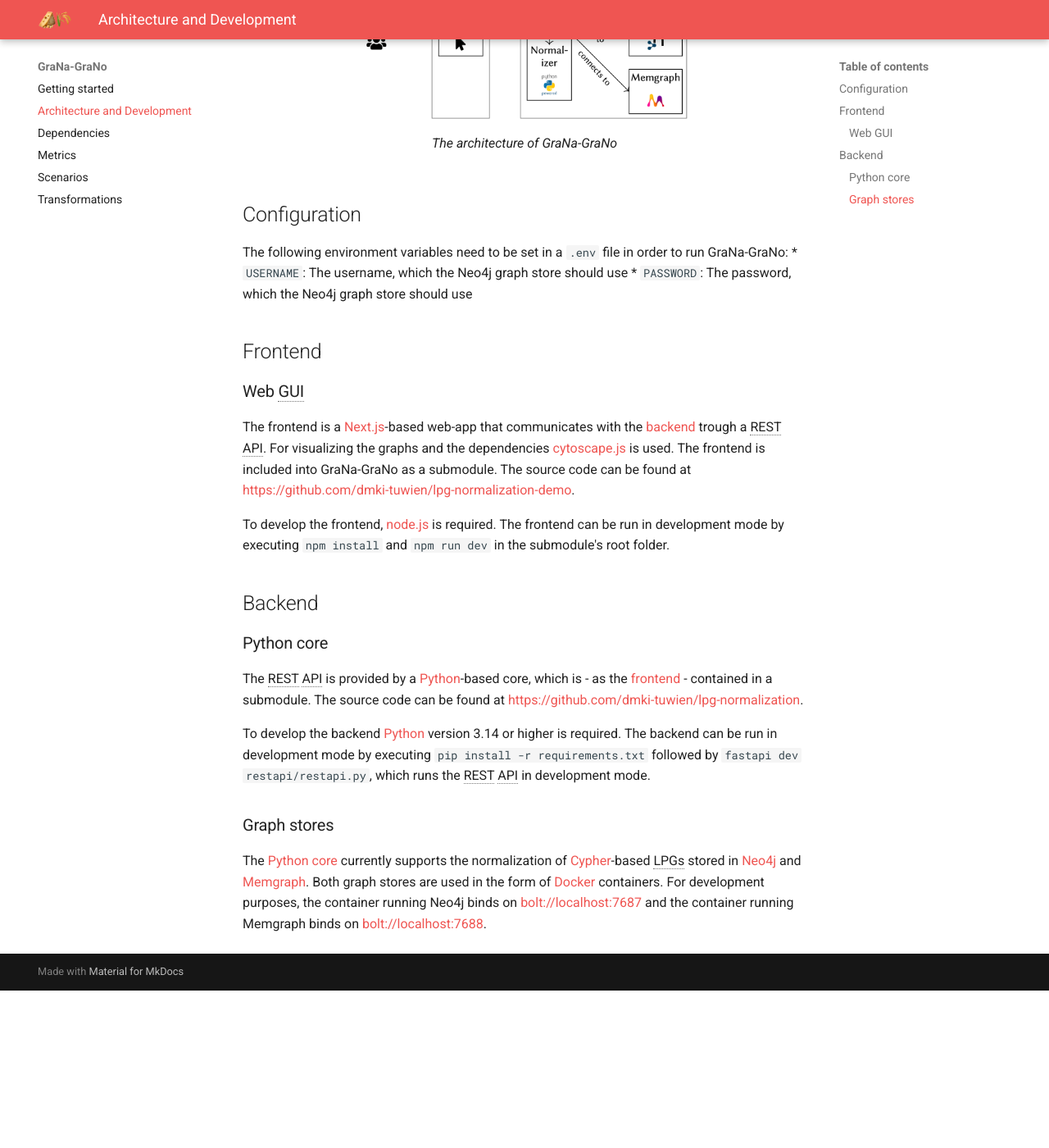
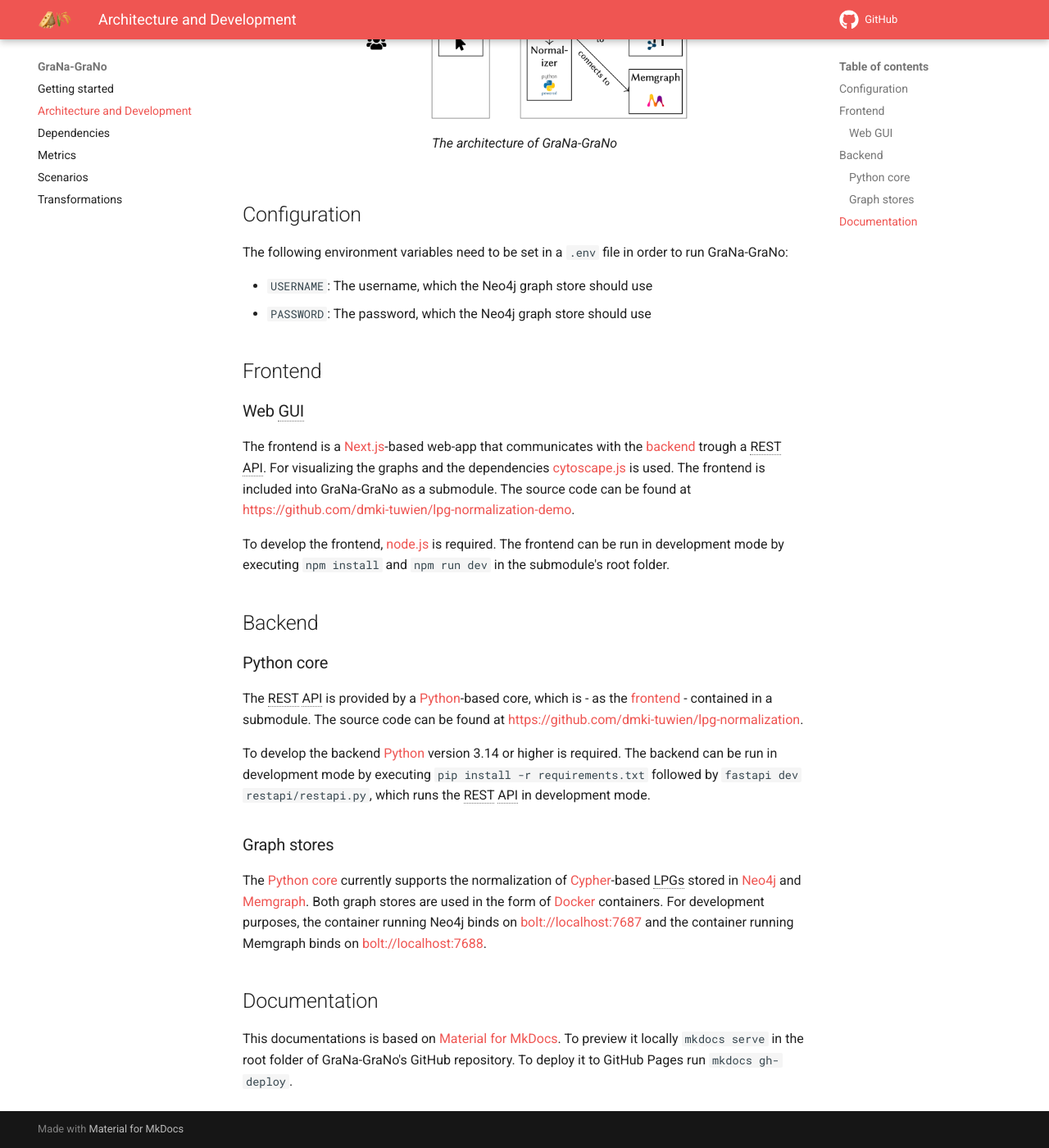
Before and after one commit to dmki-tuwien/grana-grano, an MkDocs documentation site: the page built from docs/architecture.md, in a window 1280 px wide and 1400 px high, scrolled down 336 px. Shown: the whole window at 82% size. Built offline with MkDocs 1.6.1 and Material for MkDocs 9.7.7, drawn with Linux system fonts in a browser that asks for light colours; comment, search, counter and statistics services are not loaded; before the commit the page ends 1544 px from its top, so only the background shows below that.

Commit message:
Fix docs

```diff
--- a/docs/architecture.md
+++ b/docs/architecture.md
@@ -10,6 +10,7 @@
 
 ## Configuration
 The following environment variables need to be set in a `.env` file in order to run GraNa-GraNo:
+
 * `USERNAME`: The username, which the Neo4j graph store should use
 * `PASSWORD`: The password, which the Neo4j graph store should use
 
@@ -37,3 +38,9 @@
 stored in [Neo4j](https://neo4j.com) and [Memgraph](https://memgraph.com).
 Both graph stores are used in the form of [Docker](https://docker.com) containers.
 For development purposes, the container running Neo4j binds on [bolt://localhost:7687](bolt://localhost:7687) and the container running Memgraph binds on [bolt://localhost:7688](bolt://localhost:7688).
+
+## Documentation
+
+This documentations is based on [Material for MkDocs](https://squidfunk.github.io/mkdocs-material/).
+To preview it locally `mkdocs serve` in the root folder of GraNa-GraNo's GitHub repository.
+To deploy it to GitHub Pages run `mkdocs gh-deploy`.
--- a/mkdocs.yml
+++ b/mkdocs.yml
@@ -7,6 +7,9 @@
   logo: assets/logo.png
   features:
     - content.tooltips
+  icon:
+    repo: fontawesome/brands/github
+repo_url: https://github.com/dmki-tuwien/grana-grano
 markdown_extensions:
   - abbr
   - attr_list
```
